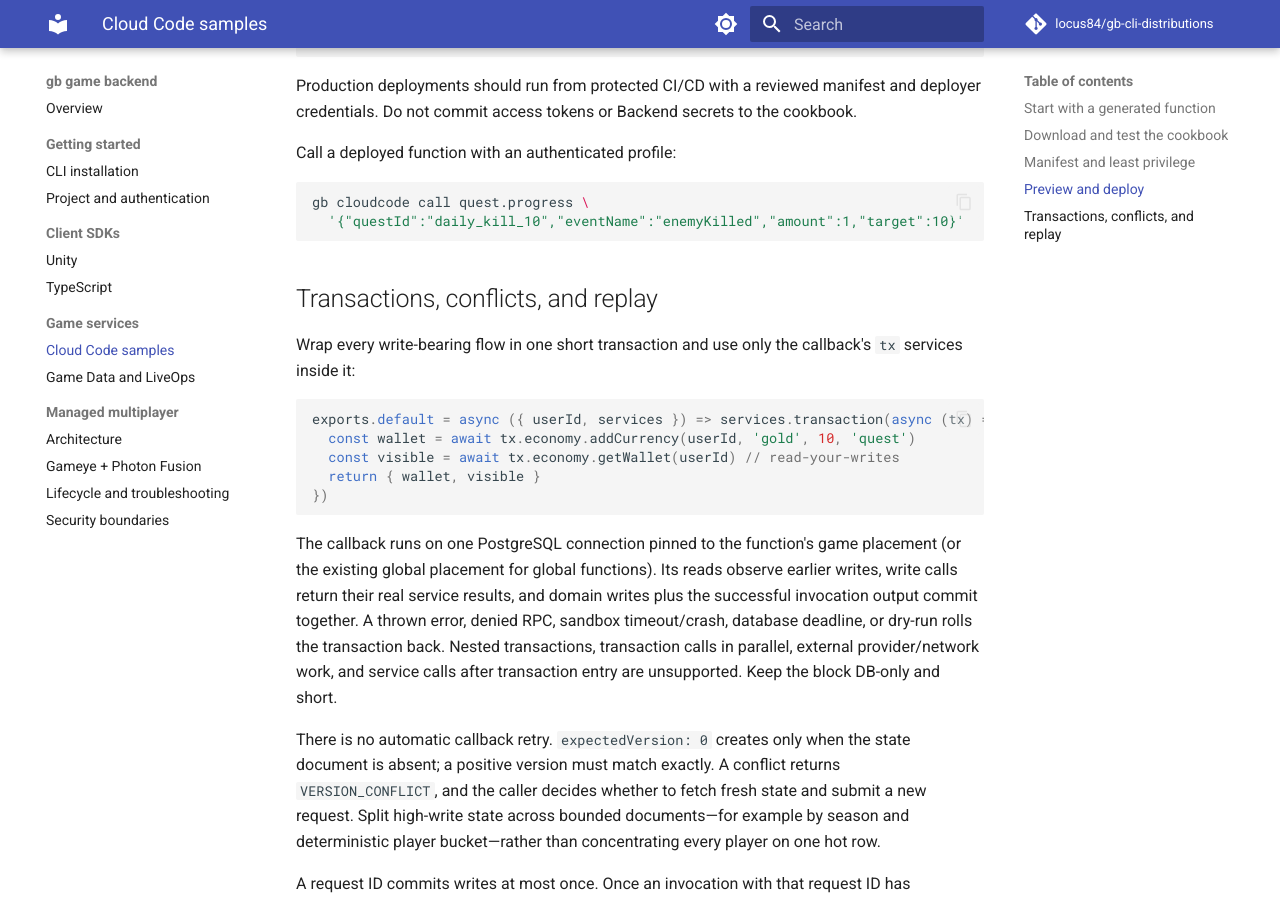
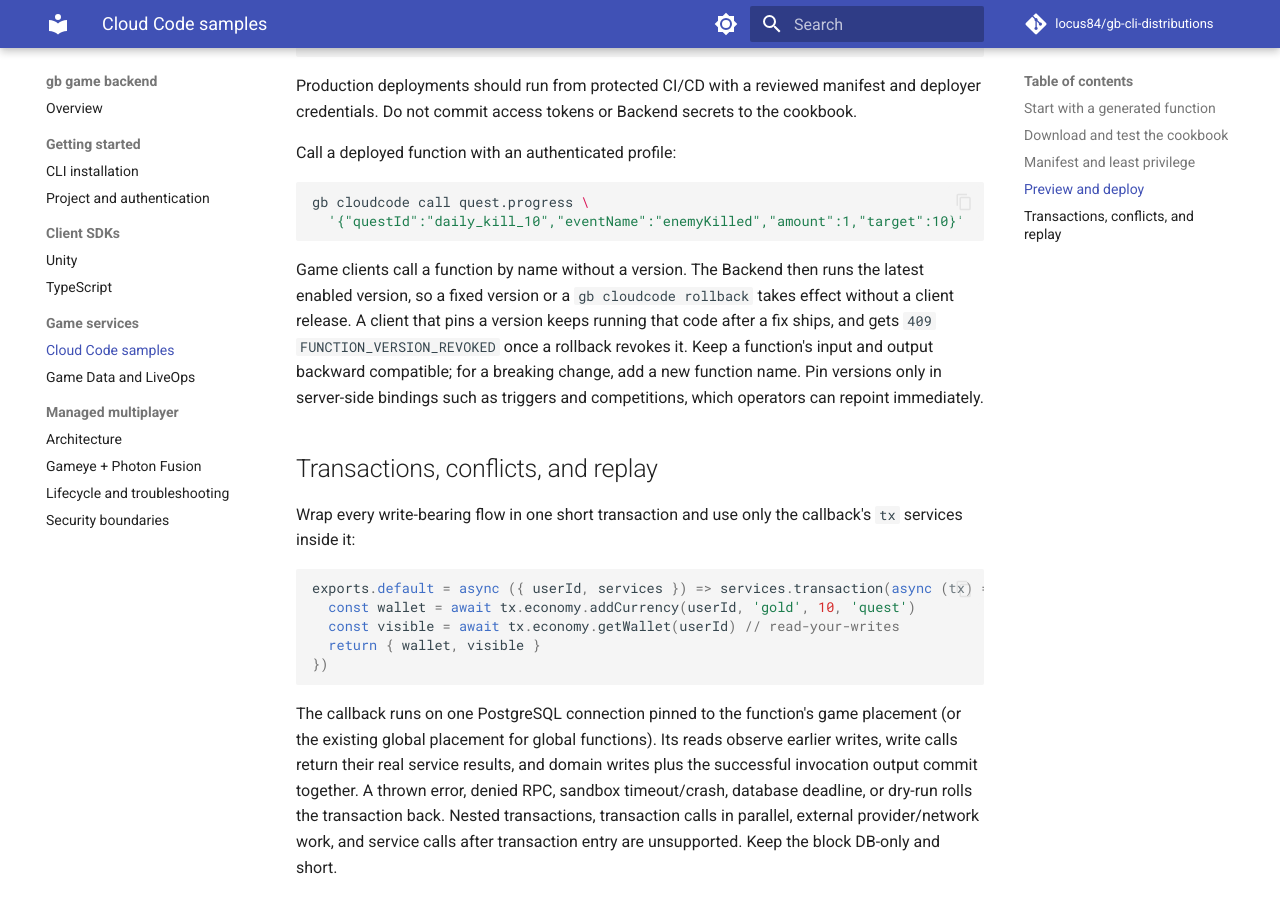
Before and after one commit to locus84/gb-cli-distributions, an MkDocs documentation site: the page built from docs/cloudcode-samples.md, in a window 1280 px wide and 900 px high, scrolled down 3197 px. Built offline with MkDocs 1.6.1 and Material for MkDocs 9.7.7, drawn with Linux system fonts in a browser that asks for light colours; comment, search, counter and statistics services are not loaded.

Commit message:
docs(release): publish v0.2.220

````diff
--- a/docs/cloudcode-samples.md
+++ b/docs/cloudcode-samples.md
@@ -92,6 +92,8 @@ gb cloudcode call quest.progress \
   '{"questId":"daily_kill_10","eventName":"enemyKilled","amount":1,"target":10}'
 ```
 
+Game clients call a function by name without a version. The Backend then runs the latest enabled version, so a fixed version or a `gb cloudcode rollback` takes effect without a client release. A client that pins a version keeps running that code after a fix ships, and gets `409 FUNCTION_VERSION_REVOKED` once a rollback revokes it. Keep a function's input and output backward compatible; for a breaking change, add a new function name. Pin versions only in server-side bindings such as triggers and competitions, which operators can repoint immediately.
+
 ## Transactions, conflicts, and replay
 
 Wrap every write-bearing flow in one short transaction and use only the callback's `tx` services inside it:
````
